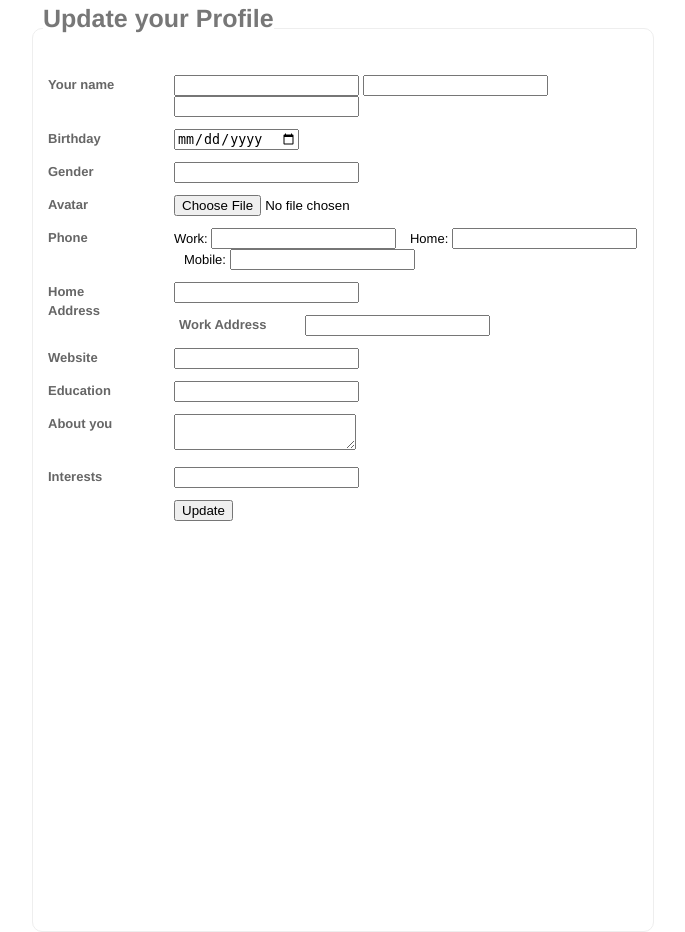
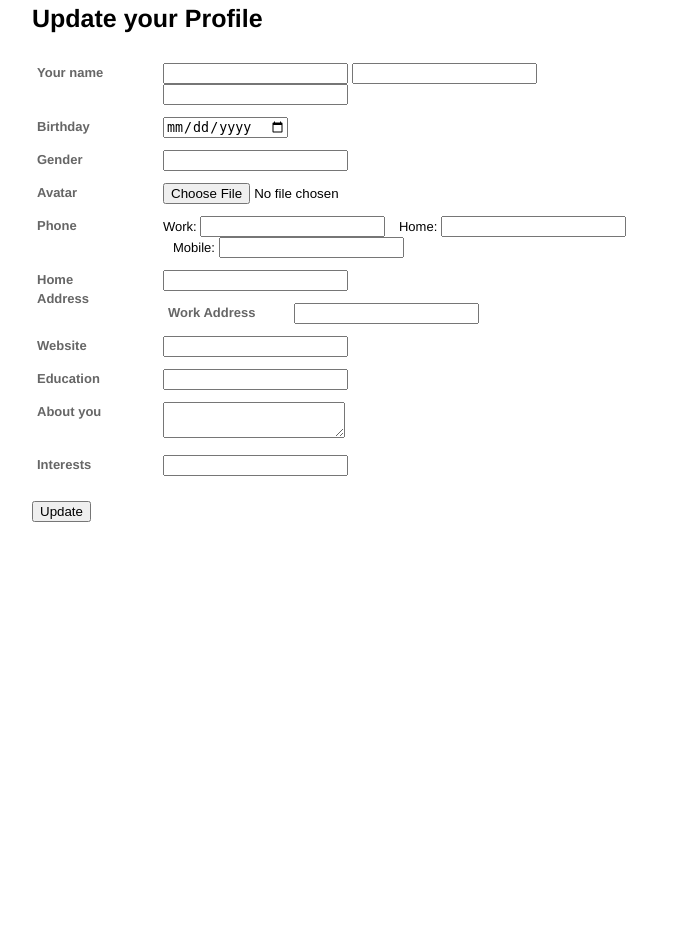
Before and after one commit to hongphi/vietdev, a Django app: template templates/profile/update_profile.html in a window 1280 px wide. Shown: the part 140-1072 px from the top of the page, without its empty margins (228-913 px from the left). After the commit the page ends 662 px from the top, so only its background shows below. Run offline with Django 3.2, Linux system fonts and the light colour scheme; the template is opened without the code that fills it, so the values that code supplies are empty, except form fields; tables that the repository leaves empty hold one stand-in row (values such as "Sample post"); form fields are guessed from the names that the template uses; parts of the project's set-up code (start-up, migrations or seed data) failed here and were passed over.

Commit message:
fixed conflict

```diff
--- a/static_source/css/profile.css
+++ b/static_source/css/profile.css
@@ -2,8 +2,6 @@
 .info_profile {
 	margin-left: 100px;
 	width: 600px;
-	height: 910px;
-	border-radius: 10px;
 }
 .profile {
 	display: block;
--- a/templates/profile/update_profile.html
+++ b/templates/profile/update_profile.html
@@ -20,9 +20,9 @@
 {% block main %}
 
     <form action="/profile/{{ user.username }}/update/" method="post" enctype="multipart/form-data">{% csrf_token %}
-   		<fieldset class="info_profile">
-   			<legend><h1>Update your Profile</h1></legend>
-   			<dl class="profile">
+    	<div class="info_profile">
+    		<h1>Update your Profile</h1>
+	        <dl class="profile">
 	        	<dt>Your name</dt>
 	        	<dd>{{ form.first_name }} {{ form.middle_name }} {{ form.last_name }}</dd>
 	        	<dt>Birthday</dt>
@@ -54,11 +54,10 @@
 
 	        	<dt>Interests</dt>
 	        	<dd>{{ form.interests }}</dd>
+        	</dl>
+        	<input type="submit" value="Update" >
+        </div>
 
-	        	<dt></dt>
-	        	<dd><input type="submit" value="Update" ></dd>
-        	</dl>
-   		</fieldset>
     </form>
 
 {% endblock %}
```
